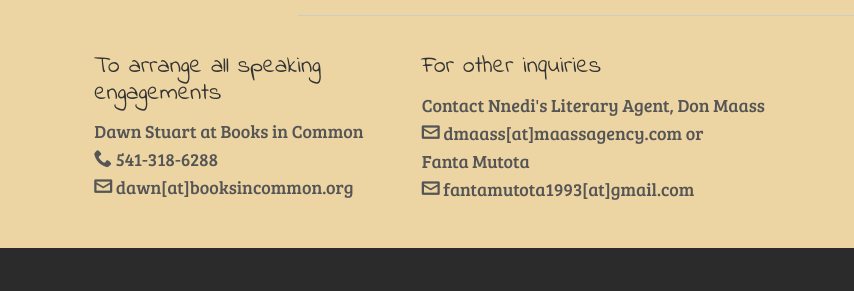
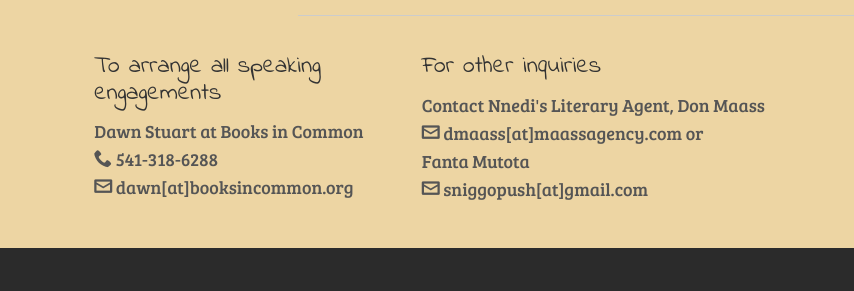
Before and after one commit to Nnedimma/nnedis_website, a plain HTML site: page main/index.html in a window 1280 px wide. Shown: the part 1367-1658 px from the top of the page, 0-854 px from the left. Drawn offline with nearby package versions, Linux system fonts and the light colour scheme; files that its build step writes are made by us from their sources; files whose address does not match are found by name.

Commit message:
Updated contact email

```diff
--- a/main/index.html
+++ b/main/index.html
@@ -264,7 +264,7 @@
 						<h3>For other inquiries</h3>
 						<p>Contact Nnedi's Literary Agent, Don Maass<br/>
 						<span class="icon icon-envelop"></span> dmaass[at]maassagency.com or
-							<br/>Fanta Mutota<br/><span class="icon icon-envelop"></span> fantamutota1993[at]gmail.com</p>
+							<br/>Fanta Mutota<br/><span class="icon icon-envelop"></span> sniggopush[at]gmail.com</p>
 					</div>
 					<div class="col-sm-1 col-xs-1"></div>
 				</div>
@@ -293,7 +293,7 @@
 				<div class="col-lg-4 col-md-4 col-sm-4 col-xs-4">
 					<h3>For other inquiries</h3>
 					<p>Contact Nnedi's Literary Agent, Don Maass<br/><span class="icon icon-envelop"></span> dmaass[at]maassagency.com or <br/>
-						Fanta Mutota<br/><span class="icon icon-envelop"></span> fantamutota1993[at]gmail.com</p>
+						Fanta Mutota<br/><span class="icon icon-envelop"></span> sniggopush[at]gmail.com</p>
 				</div><!-- col -->
 
 				<div class="col-lg-3 col-md-3 col-sm-3 col-xs-3">
```
